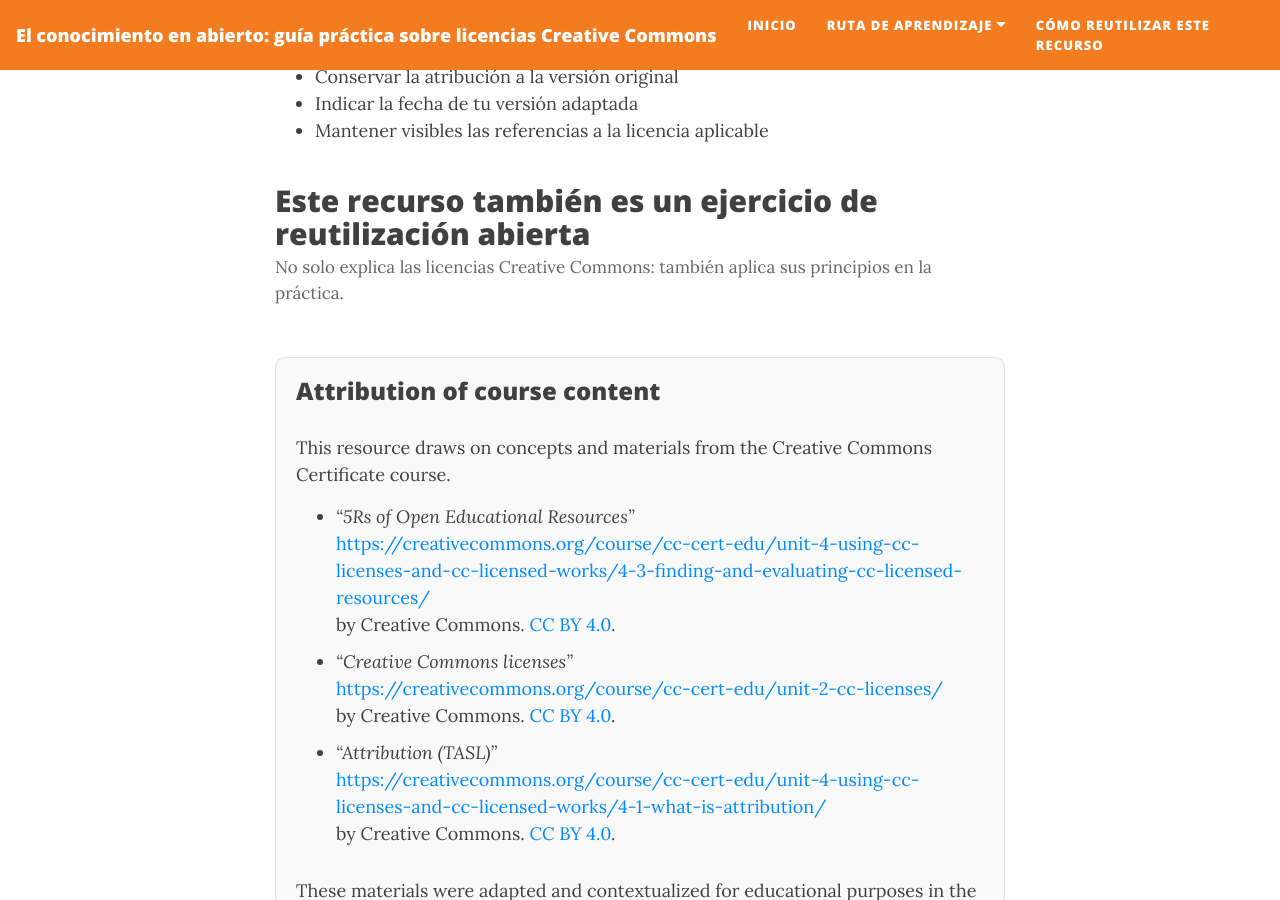
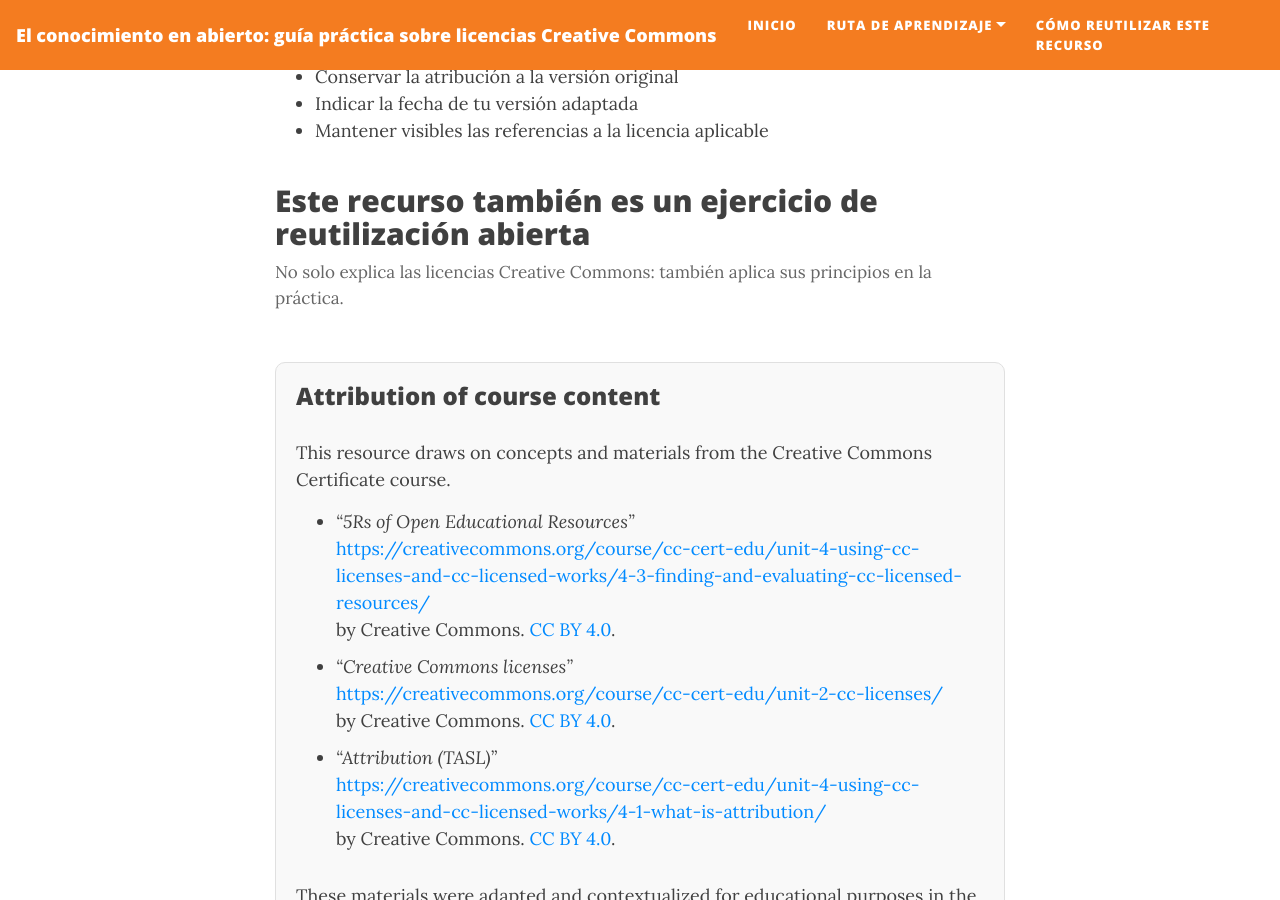
Before and after one commit to rosariorogel/cc-oer-mexico, a Jekyll site: the page built from _pages/reusar-este-recurso.md, in a window 1280 px wide and 900 px high, scrolled down 1808 px. Built offline with Jekyll 4.4.1, drawn with Linux system fonts in a browser that asks for light colours; nearby versions of some CDN libraries.

Commit message:
Update reusar-este-recurso.md

```diff
--- a/_pages/reusar-este-recurso.md
+++ b/_pages/reusar-este-recurso.md
@@ -58,7 +58,7 @@
 - Mantener visibles las referencias a la licencia aplicable
 
 <div style="margin:40px 0 15px 0; text-align:left;">
-  <h2 style="margin-bottom:5px;">
+  <h2 style="margin-bottom:10px;">
     Este recurso también es un ejercicio de reutilización abierta
   </h2>
   <p style="margin:0; color:#666; font-size:0.95em;">
```
